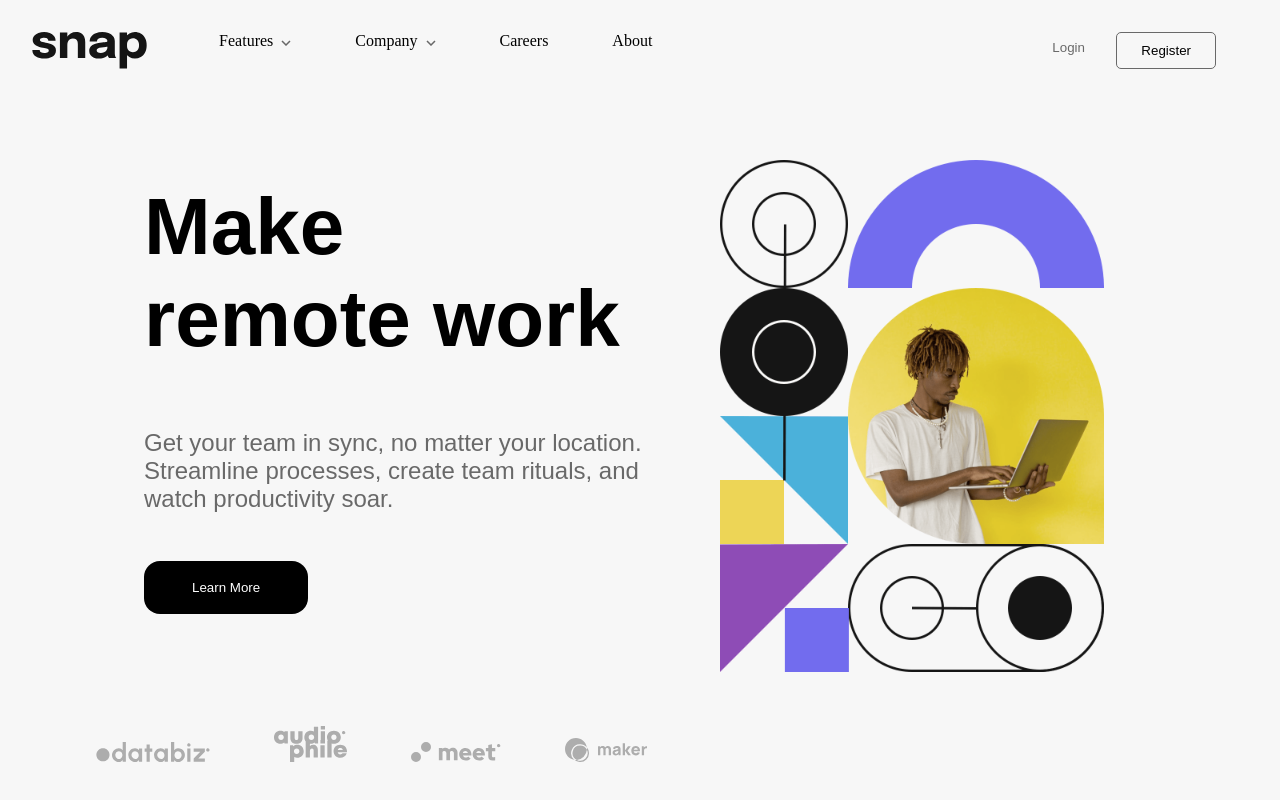
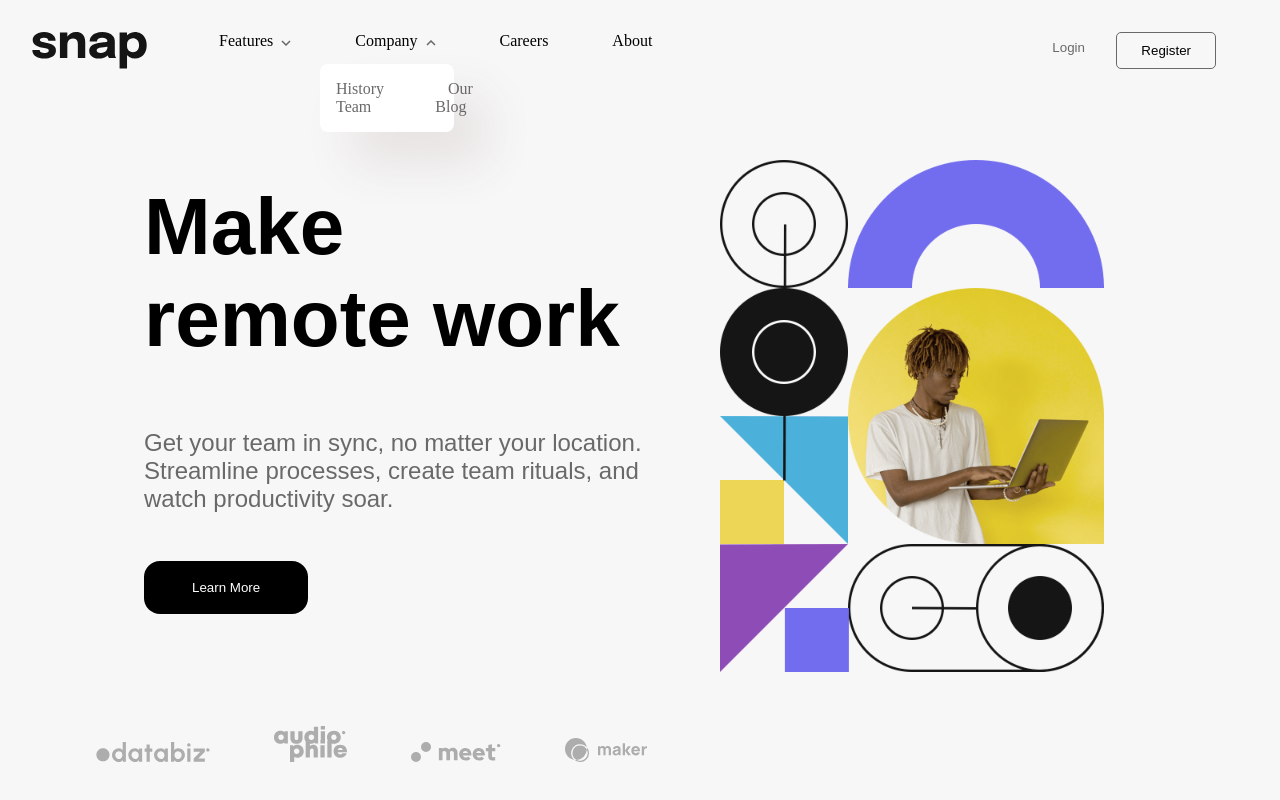
Before and after one commit to TaiwoSoftware/Intro-section-with-dropdown-navigation-menu, a React (Vite) app: page / in a window 1280 px wide. Both pictures are taken after a click on the item "Company". Built offline with nearby package versions, Linux system fonts and the light colour scheme.

Commit message:
company nav

```diff
--- /dev/null
+++ b/src/component/header/CompanyNavigation.jsx
@@ -0,0 +1,18 @@
+function CompanyNavigation() {
+  return (
+    <div className="CompanyNavigation" id="navDisplay">
+      <ul>
+        <li>
+          History
+        </li>
+        <li>
+          Our Team
+        </li>
+        <li>
+          Blog
+        </li>
+      </ul>
+    </div>
+  );
+}
+export default CompanyNavigation;
--- a/src/component/header/Navigation.jsx
+++ b/src/component/header/Navigation.jsx
@@ -2,9 +2,12 @@ import {useState} from 'react';
 import navImage from "../images/icon-arrow-down.svg";
 import navDownImage from '../images/icon-arrow-up.svg';
 import NavContainer from './NavContainer';
+import CompanyNavigation from './CompanyNavigation';
 function Navigation() {
   const [showFeatureDropdown, setShowFeatureDropdown] = useState(false)
-  const toggle = () => setShowFeatureDropdown(!showFeatureDropdown)
+  const toggle = () => setShowFeatureDropdown(!showFeatureDropdown);
+  const [showCompanyDropdown, setShowCompanyDropdown] = useState(false)
+  const toggleTwo = () => setShowCompanyDropdown(!showCompanyDropdown);
   return (
     <ul>
       <li onClick={toggle}>
@@ -18,10 +21,15 @@ function Navigation() {
       {showFeatureDropdown &&(
         <NavContainer />
       )}
-      <li>
+      <li onClick={toggleTwo}>
         Company
-        <img src={navImage} alt="nav-image" className="nav-image" />
+        {showCompanyDropdown ? <img src={navDownImage} alt="nav-image"  className="nav-image" id="downArrow" />
+          : <img src={navImage} alt="nav-image"  className="nav-image" id="downArrow" />
+         }
       </li>
+      {showCompanyDropdown && (
+        <CompanyNavigation />
+      )}
       <li>Careers</li>
       <li>About</li>
     </ul>
--- a/src/component/style.css
+++ b/src/component/style.css
@@ -1,21 +1,21 @@
-*{
-    margin:0;
+* {
+  margin: 0;
   padding: 0;
   box-sizing: border-box;
 }
-html{
+html {
   max-width: 1440px;
   margin-left: auto;
   margin-right: auto;
   box-sizing: border-box;
 }
 
-header{
+header {
   display: flex;
   position: relative;
 }
 
-nav{
+nav {
   display: flex;
   justify-content: space-between;
   width: 100%;
@@ -25,24 +25,23 @@ nav{
   margin-right: 3rem;
 }
 
-nav ul li{
+nav ul li {
   display: inline;
   margin-right: 4rem;
   cursor: pointer;
 }
 
-.nav-image{
-    margin-left:.5rem;
+.nav-image {
+  margin-left: 0.5rem;
   cursor: pointer;
 }
 
-body{
+body {
   padding: 2rem;
   background-color: rgb(247, 247, 247);
 }
 
-
-.buttonContainer{
+.buttonContainer {
   margin-left: 25rem;
   position: relative;
 }
@@ -51,50 +50,67 @@ button {
   margin-right: 2rem;
 }
 
-.register{
-    background:transparent ;
+.register {
+  background: transparent;
   border: 1px solid hsl(0, 0%, 41%);
-    padding:10px 1.5rem;
+  padding: 10px 1.5rem;
   border-radius: 5px;
   cursor: pointer;
 }
 
-.logIn{
+.logIn {
   background: transparent;
   border: none;
   color: hsl(0, 0%, 41%);
   position: absolute;
-    left:-4rem;
-    top: .5rem;
+  left: -4rem;
+  top: 0.5rem;
   cursor: pointer;
 }
 
-.navContainer{
+.navContainer {
   background-color: white;
   padding: 1rem;
-    border-radius: .5rem;
-    width: 11%;
+  border-radius: 0.5rem;
+  width: 12%;
   position: absolute;
   left: 8rem;
-    top: 4rem;
+  top: 2rem;
   box-shadow: 2rem 2rem 3rem rgb(231, 226, 226);
 }
 
-.navContainer li{
-    list-style: none;
-    margin-bottom: .5rem;
-
+.CompanyNavigation {
+    background-color: white;
+    padding: 1rem;
+    border-radius: 0.5rem;
+    width: 11%;
+    position: absolute;
+    left: 18rem;
+    top: 2rem;
+    box-shadow: 2rem 2rem 3rem rgb(231, 226, 226);
 }
 
-.images{
+.CompanyNavigation li{
+    list-style: none;
+    color: hsl(0, 0%, 41%);
+    margin-bottom: .5rem;
+}
+
+.navContainer li {
+  list-style: none;
+  margin-bottom: 0.5rem;
+  color: hsl(0, 0%, 41%);
+}
+
+.images {
   margin-right: 1rem;
 }
 
-.companyNav{
+.companyNav {
   left: 18rem;
   background-color: white;
   padding: 1rem;
-    border-radius: .5rem;
+  border-radius: 0.5rem;
   width: 8%;
   position: absolute;
   top: 4rem;
@@ -102,35 +118,35 @@ button {
   box-shadow: 2rem 2rem 3rem rgb(231, 226, 226);
 }
 
-.companyNav li{
+.companyNav li {
   list-style: none;
 }
-main{
+main {
   font-family: sans-serif;
   padding: 5rem;
 }
-main h1{
+main h1 {
   font-size: 5rem;
 }
 
-.header-span{
+.header-span {
   display: block;
 }
 
-main p{
+main p {
   margin-top: 4rem;
   color: hsl(0, 0%, 41%);
   font-size: 1.5rem;
 }
 
-main img{
+main img {
   width: 30%;
   position: absolute;
   left: 45rem;
   top: 10rem;
 }
 
-main button{
+main button {
   background-color: black;
   color: white;
   margin-top: 3rem;
@@ -140,12 +156,12 @@ main button{
   cursor: pointer;
 }
 
-main button:hover{
+main button:hover {
   background: transparent;
   color: black;
   border: 2px solid black;
 }
 
-footer img{
+footer img {
   margin-left: 4rem;
 }
```
Lines whose indentation alone changed are shown as unchanged.
